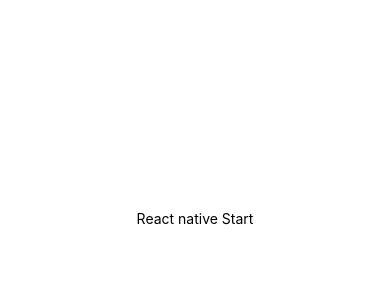
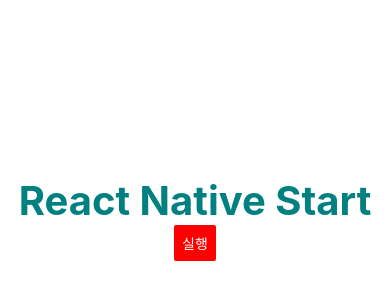
Before and after one commit to sendjin5/React-Native, a React Native app in the folder calc/: screen / in a window 390 px wide. Shown: the part 204-504 px from the top of the page. Built offline with nearby package versions, Linux system fonts and the light colour scheme.

Commit message:
React-Native 작업 샘플플

```diff
--- a/calc/src/App.js
+++ b/calc/src/App.js
@@ -1,10 +1,12 @@
 import { StatusBar } from "expo-status-bar";
 import { StyleSheet, Text, View } from "react-native";
+import { Button } from "react-native-web";
 
 export default function App() {
   return (
     <View style={styles.container}>
-      <Text>React native Start</Text>
+      <Text style={[styles.error, styles.text]}>React Native Start</Text>
+      <Button title="실행" onPress={{}} color="red" />
       <StatusBar style="auto" />
     </View>
   );
@@ -17,4 +19,14 @@
     alignItems: "center",
     justifyContent: "center",
   },
+  error: {
+    color: "red",
+    fontSize: 30,
+    fontWeight: "700",
+  },
+  text: {
+    fontSize: 40,
+    fontWeight: "700",
+    color: "teal",
+  },
 });
```
